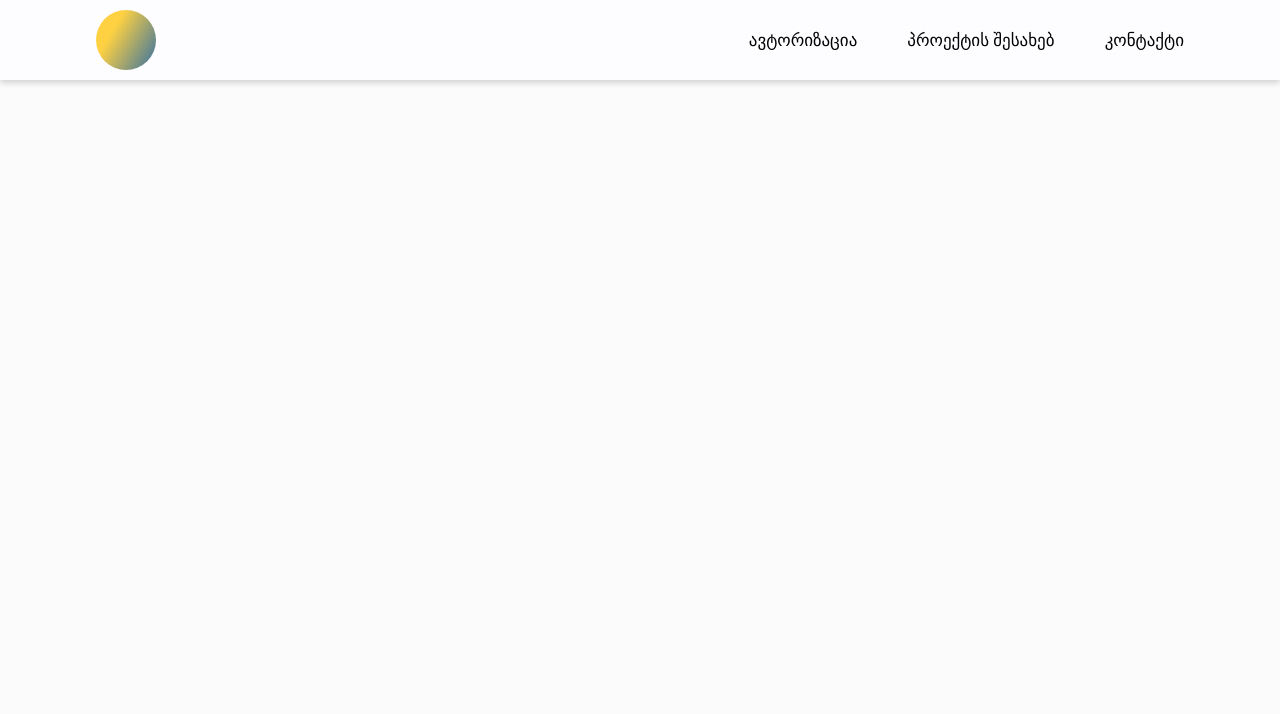
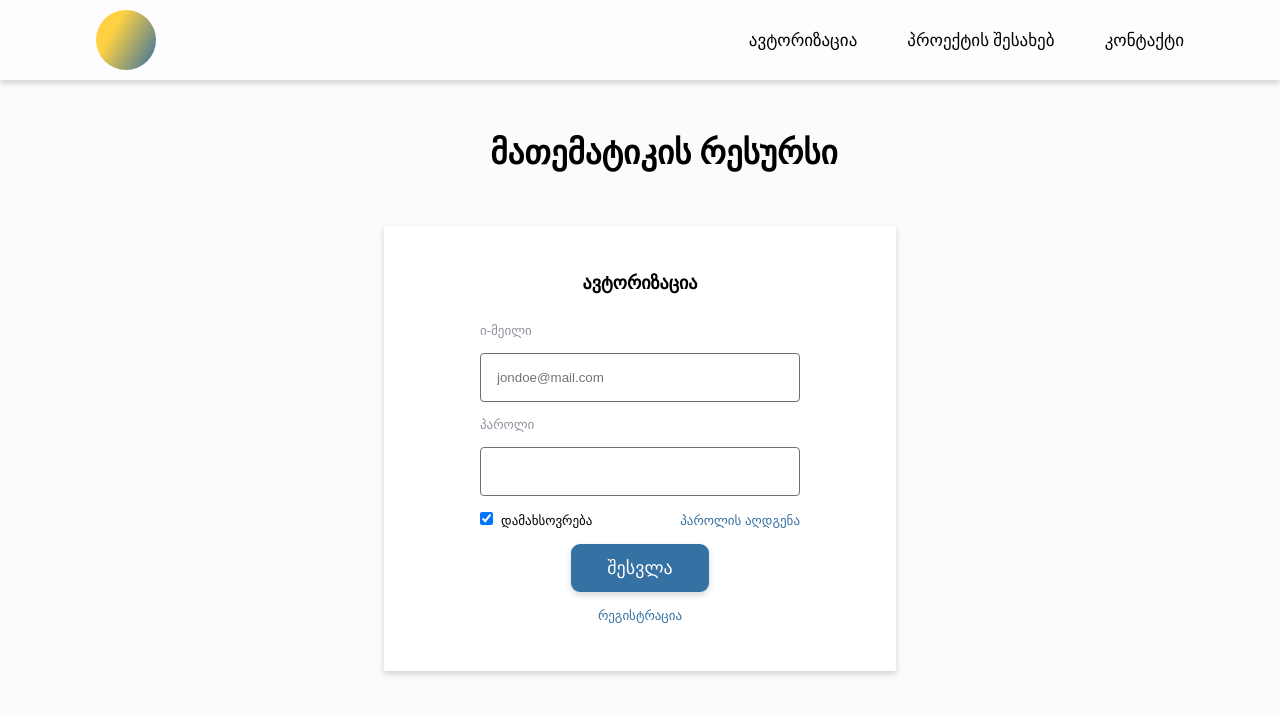
Before and after one commit to lukinoo/math-resource, a plain HTML site: page pages/auth.html in a window 1280 px wide. Drawn offline with Linux system fonts and the light colour scheme.

Commit message:
Add auth card

```diff
--- a/pages/auth.html
+++ b/pages/auth.html
@@ -4,7 +4,7 @@
     <meta charset="UTF-8" />
     <meta http-equiv="X-UA-Compatible" content="IE=edge" />
     <meta name="viewport" content="width=device-width, initial-scale=1.0" />
-    <title>About Project</title>
+    <title>Authorization</title>
     <link rel="stylesheet" href="../css/global.css" />
   </head>
   <body class="about-body">
@@ -26,5 +26,41 @@
         </ul>
       </nav>
     </header>
+    <main>
+      <section class="auth-container" id="auth-container">
+        <h1>მათემატიკის რესურსი</h1>
+        <form action="submit">
+          <h3>ავტორიზაცია</h3>
+          <label for="email">ი-მეილი</label>
+          <input
+            type="email"
+            id="email"
+            placeholder="jondoe@mail.com"
+            required
+          />
+          <label for="pass">პაროლი</label>
+          <input
+            type="password"
+            id="pass"
+            name="password"
+            minlength="8"
+            required
+          />
+          <div class="restore-wrapper">
+            <div>
+              <input
+                type="checkbox"
+                id="remember"
+                name="remember"
+                checked
+              /><label>დამახსოვრება</label>
+            </div>
+            <button type="button" id="recovery">პაროლის აღდგენა</button>
+          </div>
+          <button type="button" id="enter">შესვლა</button>
+          <button type="button" id="registration">რეგისტრაცია</button>
+        </form>
+      </section>
+    </main>
   </body>
 </html>
--- a/styles/_styles.scss
+++ b/styles/_styles.scss
@@ -19,7 +19,7 @@ header {
       width: 60px;
       height: 60px;
       border-radius: 50%;
-      background-image: linear-gradient(120deg, #fed142 30%, #3571a3 100%);
+      background-image: linear-gradient(120deg, #fed142 30%, $darkBlue 100%);
     }
     .nav-links {
       min-width: 40%;
@@ -36,7 +36,7 @@ header {
 
 h1 {
   width: 560px;
-  margin: 10rem auto 3rem auto;
+  margin: 8rem auto 3rem auto;
   text-align: center;
   font-size: 33px;
   font-weight: bold;
@@ -207,3 +207,66 @@ h1 {
     text-align: left;
   }
 }
+
+.auth-container {
+  width: 40%;
+  margin: 0 auto;
+  display: flex;
+  flex-direction: column;
+  form {
+    display: flex;
+    flex-direction: column;
+    row-gap: 1rem;
+    padding: 3rem 6rem;
+    width: 100%;
+    background-color: $whiteColor;
+    box-shadow: 0px 3px 6px #00000029;
+    h3 {
+      font-size: 18px;
+      font-weight: bold;
+      align-self: center;
+      margin-bottom: 1rem;
+    }
+    label {
+      color: #9191a0;
+      margin-bottom: 0;
+      font-size: 13px;
+    }
+    input {
+      border: 1px solid $cardsBorderColor;
+      border-radius: 4px;
+      padding: 1rem;
+    }
+    .restore-wrapper {
+      display: flex;
+      justify-content: space-between;
+      input {
+        margin-right: 0.5rem;
+        cursor: pointer;
+      }
+      label {
+        color: $darkBlack;
+      }
+    }
+    #enter {
+      background-color: $darkBlue;
+      color: $whiteColor;
+      font-size: 18px;
+      border: none;
+      border-radius: 9px;
+      box-shadow: 0px 3px 6px #00000029;
+      width: 43%;
+      margin: 0 auto;
+      padding: 0.8rem 1.8rem;
+      cursor: pointer;
+    }
+    #recovery,
+    #registration {
+      font-size: 13px;
+      color: $primaryColor;
+      background: transparent;
+      border: none;
+      cursor: pointer;
+    }
+  }
+}
--- a/styles/_variables.scss
+++ b/styles/_variables.scss
@@ -1,11 +1,12 @@
 $primaryColor: #3571a3;
+$darkBlue: #3571a3;
 $whiteColor: #ffffff;
 $darkWhiteColor: #fbfbfb;
 $darkBlack: #000000;
 $lightBlack: #483e3e;
-$beige: #E5E0E0;
+$beige: #e5e0e0;
 $lightWhite: #fdfdff;
 $cardsBorderColor: #707070;
 $containerWidth: 85%;
-$lightGray: #B2B2B2;
+$lightGray: #b2b2b2;
 $darkGray: #929292;
```
Also changed, not shown: pages/contacts.html (+1 -1 lines), css/global.css, 1 other file.
